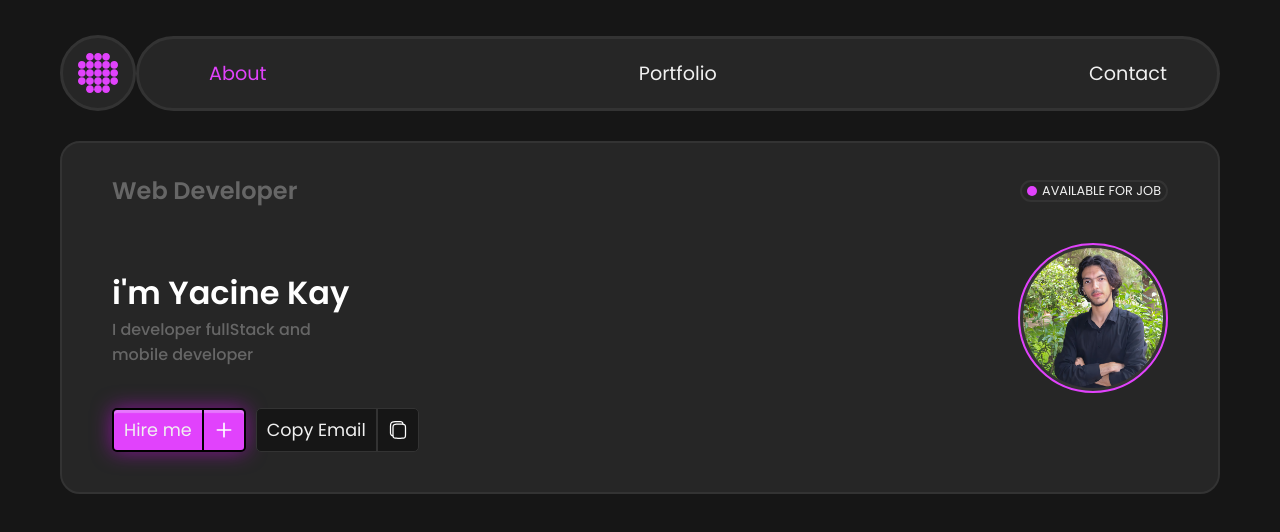
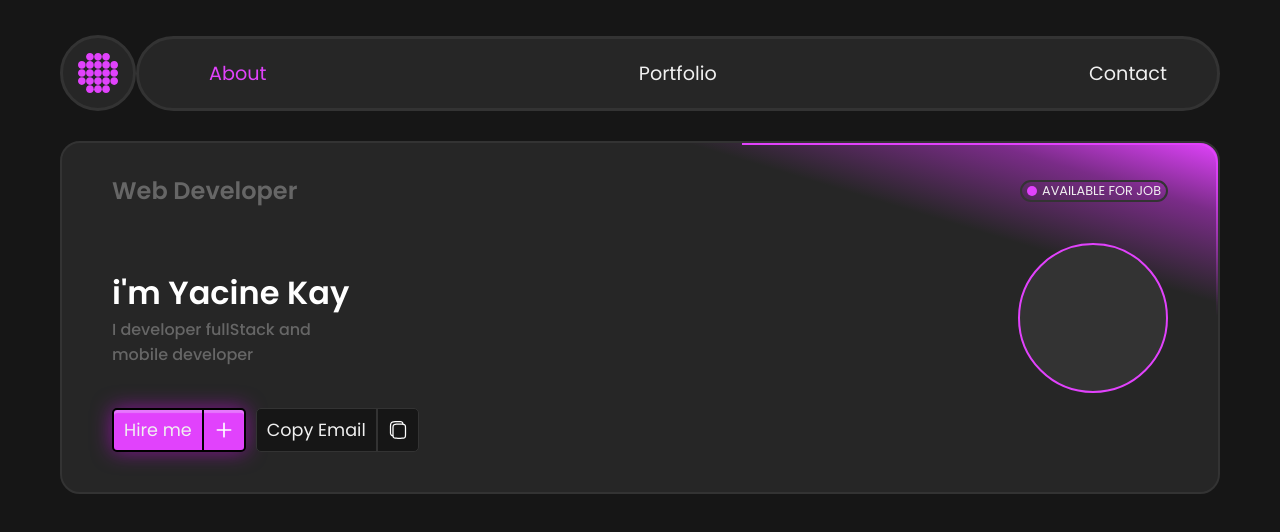
Before and after one commit to YacineKat/portfolio-react, a React (Vite) app: page / in a window 1280 px wide. Shown: the top 532 px of the page. Built offline with nearby package versions, Linux system fonts and the light colour scheme.

Commit message:
portfolio react

```diff
--- a/src/components/header/Header.css
+++ b/src/components/header/Header.css
@@ -1,13 +1,36 @@
 .Header-Cont {
   width: 100%;
   padding: 20px 50px;
+  position: relative;
   display: flex;
   flex-direction: column;
   border:2px solid var(--second-bg);
   border-radius: 20px;
-  background-color: var(--second-color);
+  background: linear-gradient(
+    to bottom left,
+    var(--primary-color) 0%,
+    #e042fc7e 10%,
+    var(--second-color) 23%,
+    var(--second-color) 100%
+  );
   margin-top: 20px;
 }
+
+.Header-Cont::before{
+  content: '';
+  position: absolute;
+  top: 0;
+  right: 0;
+  width: 41%;
+  height:49%;
+  border-top: 2px solid var(--primary-color);
+  border-right: 2px solid var(--primary-color);
+  box-shadow: -10px -10px 15px var(--primary-color);
+  border-radius: 0 20px 0 0;
+  mask-image: linear-gradient(to right , rgba(255, 255, 255, 1), rgba(255, 255, 255, 0)),
+              linear-gradient(to bottom, rgba(255, 255, 255, 1), rgba(255, 255, 255, 0));
+}
+
 
 .Info {
   display: flex;
--- a/src/components/header/Header.jsx
+++ b/src/components/header/Header.jsx
@@ -40,7 +40,7 @@ const Header = () => {
             </div>
             <div className="Info-Img">
                 <div className="Image-Border">
-                    <img src={pic} alt="" />
+                    {/* <img src={pic} alt="" /> */}
                 </div>
             </div>
         </div>
```
